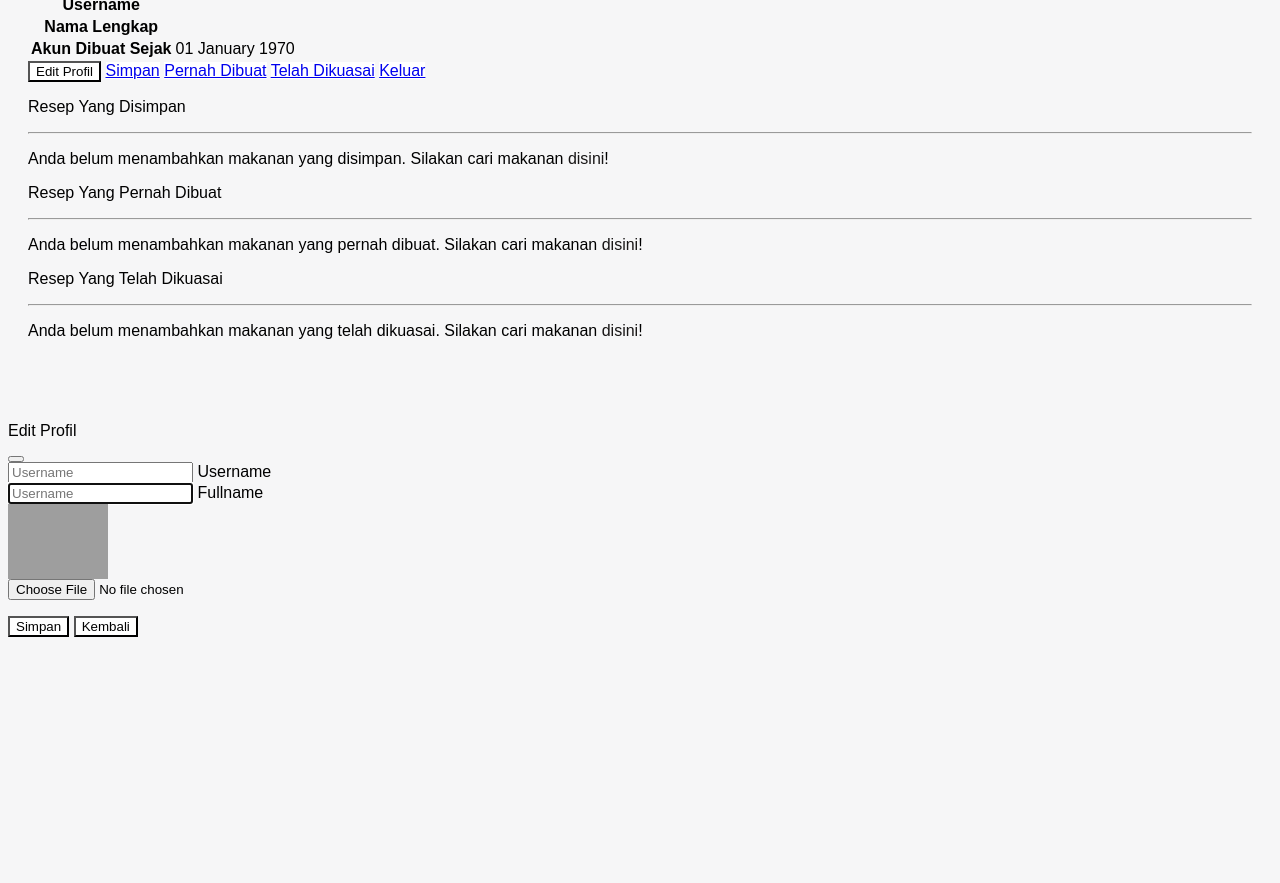
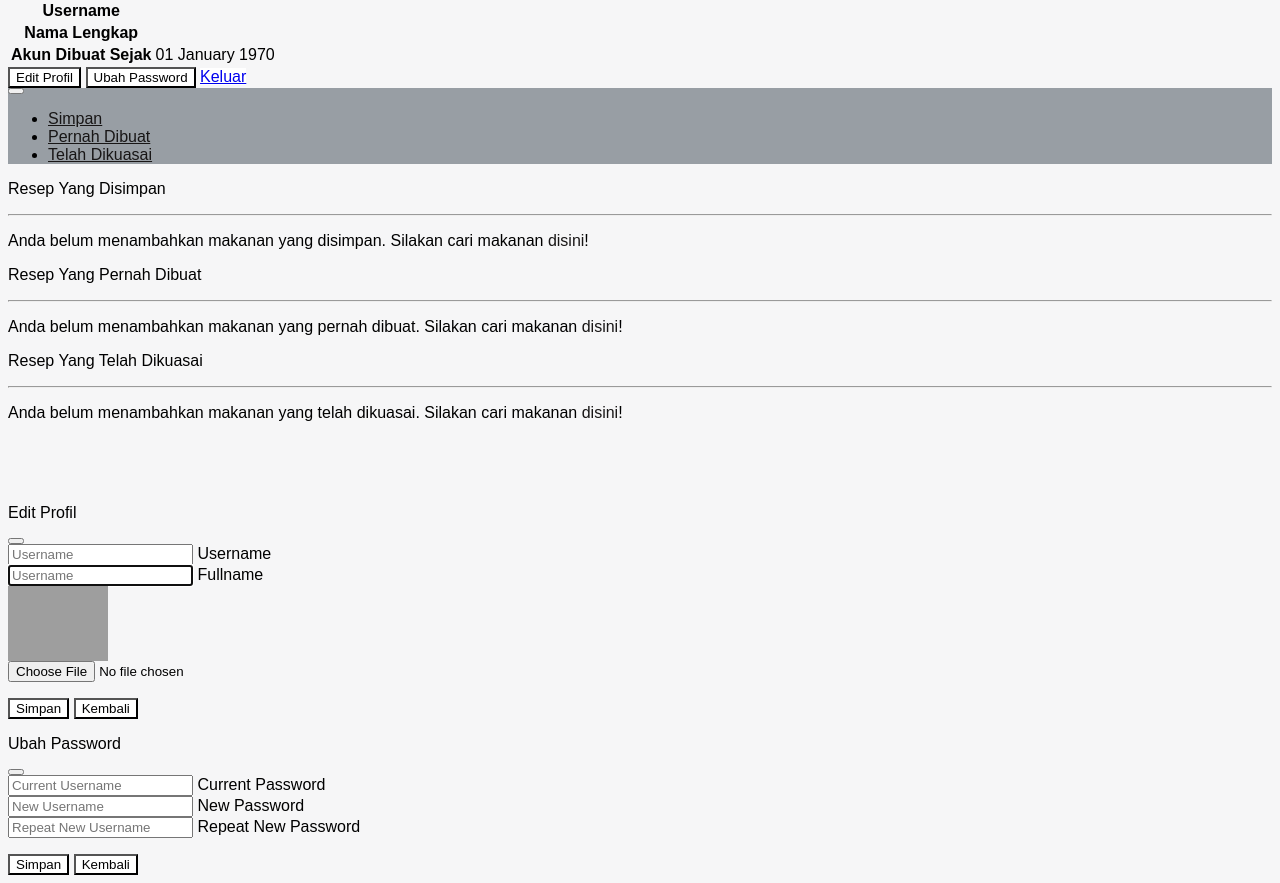
Before and after one commit to NaufalK25/ci3-foodgallery, a CodeIgniter app: the page made by application/views/user/profile.php in a window 1280 px wide. Shown: the part 535-1418 px from the top of the page. Before the commit the page ends 1172 px from the top, so only its background shows below. Run offline with CodeIgniter, Linux system fonts and the light colour scheme; data that the repository does not hold is empty; grey boxes are pictures that could not be loaded.

Commit message:
Add change password

```diff
--- a/application/views/recipe/home.php
+++ b/application/views/recipe/home.php
@@ -31,7 +31,7 @@
         <?php else: ?>
             <form action="<?= base_url() ?>RecipeController/get_search_keyword" method="POST" class="d-flex justify-content-center mb-3">
                 <input class="form-control border-dark me-2 home-jumbotron-input" type="search" name="search-keyword" placeholder="Cari makanan disini..." aria-label="Search" autofocus>
-                <input type="submit" class="btn btn-outline-success home-jumbotron-button" name="submit" value="Cari">
+    			<button type="submit" class="btn btn-outline-success home-jumbotron-button"><i class="fas fa-search"></i> Cari</button>
             </form>
         <?php endif; ?>
         <?php if(!$this->session->username): ?>
--- a/application/views/recipe/search.php
+++ b/application/views/recipe/search.php
@@ -14,7 +14,7 @@
 
 <form action="<?= base_url() ?>RecipeController/get_search_keyword" method="POST">
     <input class="form-control border-dark search-input" type="search" name="search-keyword" placeholder="Cari makanan disini..." aria-label="Search" autofocus>
-    <input type="submit" class="btn btn-outline-success search-button" name="submit" value="Cari">
+    <button type="submit" class="btn btn-outline-success search-button"><i class="fas fa-search"></i> Cari</button>
 </form>
 
 <?php if($keyword): ?>
--- a/application/views/templates/navbar.php
+++ b/application/views/templates/navbar.php
@@ -8,9 +8,11 @@
         <a class="navbar-brand navbar-merek" href="<?= base_url(); ?>home">
             <img src="<?= base_url(); ?>assets/img/fg.png" alt="logo" width="30"> FoodGallery
         </a>
-        <button class="navbar-toggler navbar-hamburger" type="button" data-bs-toggle="collapse" data-bs-target="#navbarNavAltMarkup" aria-controls="navbarNavAltMarkup" aria-expanded="false" aria-label="Toggle navigation">
-            <span class="navbar-toggler-icon"></span>
-        </button>
+		<div class="text-center">
+			<button class="navbar-toggler border-dark alert-button" type="button" data-bs-toggle="collapse" data-bs-target="#navbarNavAltMarkup" aria-controls="navbarNavAltMarkup" aria-expanded="false" aria-label="Toggle navigation">
+				<span class="navbar-toggler-icon"></span>
+			</button>
+		</div>
         <div class="collapse navbar-collapse" id="navbarNavAltMarkup">
             <ul class="navbar-nav ms-auto">
                 <li class="nav-item">
--- a/application/views/user/profile.php
+++ b/application/views/user/profile.php
@@ -37,15 +37,38 @@
                     </tr>
                 </tbody>
             </table>
-            <!-- Edit Profile Modal Button -->
+			<!-- Button Under User Info -->
             <button type="button" class="btn btn-outline-warning mb-2 me-2 profile-button" data-bs-toggle="modal" data-bs-target="#editProfileModal">Edit Profil</button>
-            <a href="#profile-simpan" class="btn btn-outline-primary mb-2 me-2 profile-button">Simpan</a>
-            <a href="#profile-buat" class="btn btn-outline-primary mb-2 me-2 profile-button">Pernah Dibuat</a>
-            <a href="#profile-kuasa" class="btn btn-outline-primary mb-2 me-2 profile-button">Telah Dikuasai</a>
+			<button type="button" class="btn btn-outline-warning mb-2 me-2 profile-button" data-bs-toggle="modal" data-bs-target="#changePasswordModal">Ubah Password</button>
             <a href="<?= base_url(); ?>logout" class="btn btn-outline-danger mb-2 profile-button">Keluar</a>
         </div>
     </div>
     <!-- End of Profile -->
+
+	<!-- Start of Profile Navbar -->
+	<nav class="navbar navbar-expand-lg navbar-light mt-5 sticky-top navbar-bg">
+  		<div class="container-fluid">
+			  <div class="mx-auto">
+				  <button class="navbar-toggler border-dark alert-button" type="button" data-bs-toggle="collapse" data-bs-target="#profilNav" aria-controls="profilNav" aria-expanded="false" aria-label="Toggle navigation">
+						<span class="navbar-toggler-icon"></span>
+				  </button>
+			  </div>
+    		<div class="collapse navbar-collapse" id="profilNav">
+      			<ul class="navbar-nav mx-auto">
+        			<li class="nav-item mx-5 text-center">
+        				<a class="nav-link fs-5 navbar-menu" href="#profile-simpan">Simpan</a>
+        			</li>
+        			<li class="nav-item mx-5 text-center">
+        				<a class="nav-link fs-5 navbar-menu" href="#profile-buat">Pernah Dibuat</a>
+        			</li>
+        			<li class="nav-item mx-5 text-center">
+        				<a class="nav-link fs-5 navbar-menu" href="#profile-kuasa">Telah Dikuasai</a>
+        			</li>
+      			</ul>
+    		</div>
+  		</div>
+	</nav>
+	<!-- End of Profile Navbar -->
 
     <!-- Start of Saved Recipe -->
     <div class="row m-0">
@@ -254,3 +277,39 @@
         </div>
     </div>
 </div>
+
+<!-- Change Password Modal -->
+<div class="modal fade" id="changePasswordModal" tabindex="-1" aria-labelledby="changePasswordModalLabel" aria-hidden="true">
+	<div class="modal-dialog">
+		<div class="modal-content">
+			<div class="modal-header">
+				<p class="modal-title" id="changePasswordModalLabel">Ubah Password</p>
+        		<button type="button" class="btn-close alert-button" data-bs-dismiss="modal" aria-label="Close"></button>
+      		</div>
+      		<div class="modal-body">
+				<form action="UserController/change_password" method="POST">
+					<!-- Username -->
+					<div class="form-floating mb-3">
+                		<input type="password" class="form-control border-dark profile-input" id="current_password" name="current_password" placeholder="Current Username" autofocus>
+                		<label for="current_password"><i class="fas fa-key"></i> Current Password</label>
+                		<?= form_error('current_password', '<small class="profile-error">', '</small>') ?>
+            		</div>
+					<div class="form-floating mb-3">
+                		<input type="password" class="form-control border-dark profile-input" id="new_password" name="new_password" placeholder="New Username" autofocus>
+                		<label for="new_password"><i class="fas fa-key"></i> New Password</label>
+                		<?= form_error('new_password', '<small class="profile-error">', '</small>') ?>
+            		</div>
+					<div class="form-floating mb-3">
+                		<input type="password" class="form-control border-dark profile-input" id="repeat_new_password" name="repeat_new_password" placeholder="Repeat New Username" autofocus>
+                		<label for="repeat_new_password"><i class="fas fa-sync"></i> Repeat New Password</label>
+                		<?= form_error('repeat_new_password', '<small class="profile-error">', '</small>') ?>
+            		</div>
+				</div>
+				<div class="modal-footer">
+					<button type="submit" class="btn btn-outline-success profile-button">Simpan</button>
+				</form>
+        		<button type="button" class="btn btn-outline-danger profile-button" data-bs-dismiss="modal">Kembali</button>
+      		</div>
+    	</div>
+  	</div>
+</div>
--- a/assets/css/templates/navbar.css
+++ b/assets/css/templates/navbar.css
@@ -10,11 +10,6 @@
 .navbar-merek {
     font-weight: 700;
     color: #181616 !important;
-}
-
-.navbar-hamburger {
-    border: 2px solid #181616 !important;
-    box-shadow: none !important;
 }
 
 .navbar-menu {
--- a/assets/css/user/profile.css
+++ b/assets/css/user/profile.css
@@ -1,6 +1,6 @@
 .profile-kotak {
     z-index: 0;
-    padding: 50px 20px 50px 20px;
+    padding: 50px 0;
 }
 
 .profile-image {
```
Also changed, not shown: application/controllers/AuthController.php (+6 -8 lines), application/controllers/RecipeController.php (+8 -21 lines), application/controllers/UserController.php (+116 -21 lines), application/models/User.php (+7 -0 lines).
